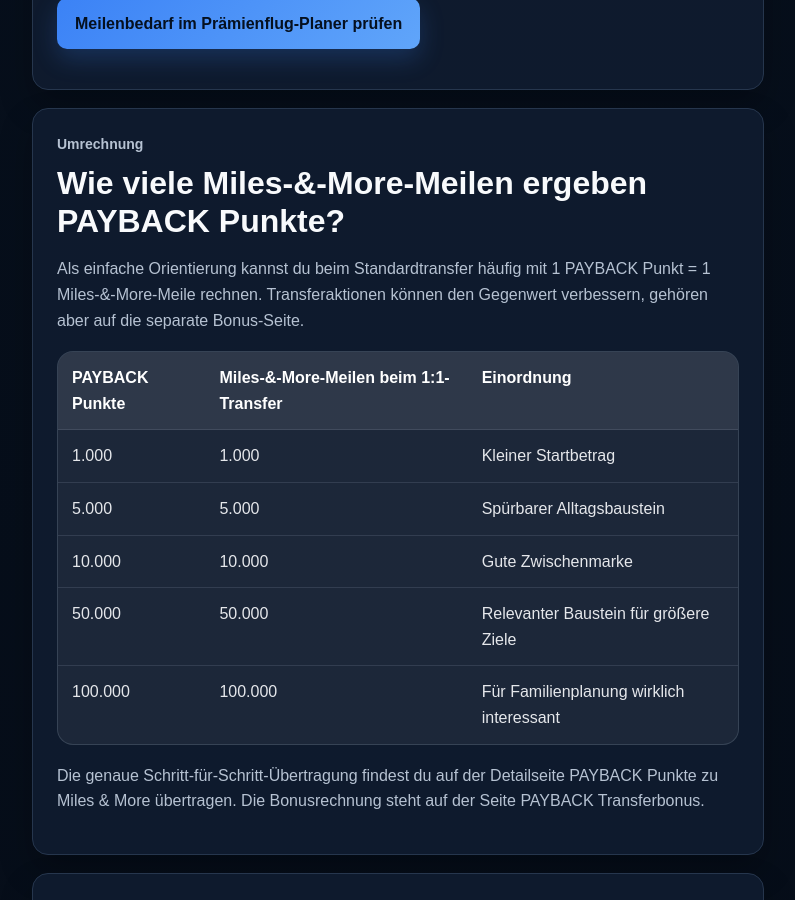
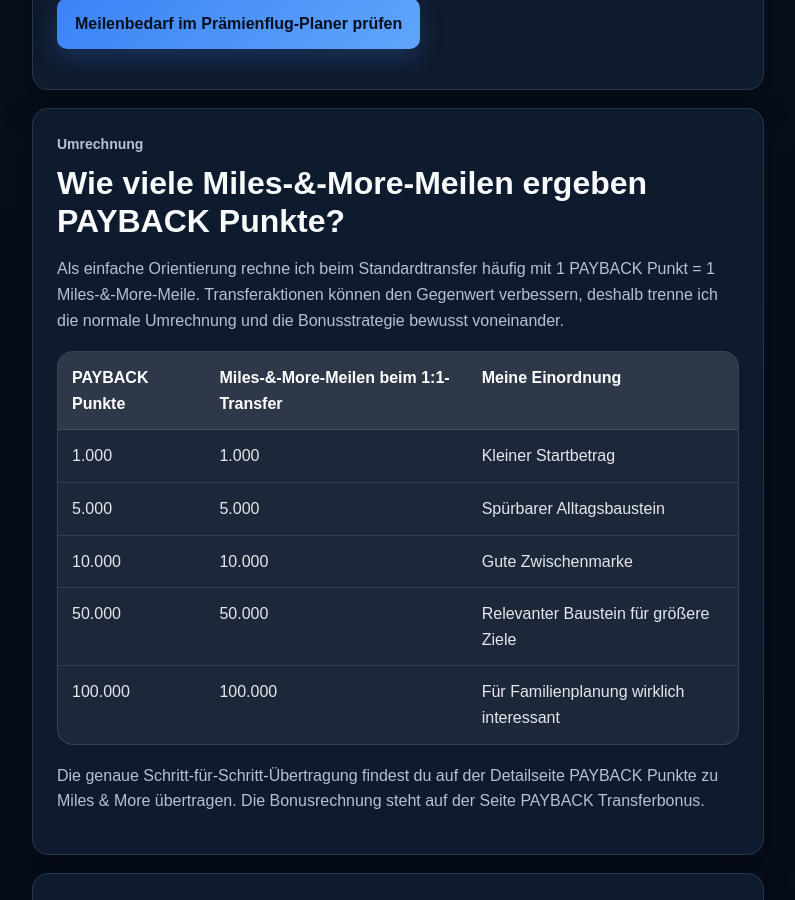
Before and after one commit to Praemienflug-Planer/miles-planer, a Jekyll site: the page built from meilen-sammeln/payback/index.html, in a window 1280 px wide and 900 px high, scrolled down 6218 px. Shown: the whole window, without its empty margins (68-863 px from the left). Built offline with Jekyll 4.4.1, drawn with Linux system fonts in a browser that asks for light colours.

Commit message:
Rewrite PAYBACK conversion in first person

```diff
--- a/_includes/payback/umrechnung.html
+++ b/_includes/payback/umrechnung.html
@@ -1 +1 @@
-<div class="article-card seo-card" id="umrechnung"><p class="eyebrow">Umrechnung</p><h2>Wie viele Miles-&amp;-More-Meilen ergeben PAYBACK Punkte?</h2><p>Als einfache Orientierung kannst du beim Standardtransfer häufig mit 1 PAYBACK Punkt = 1 Miles-&amp;-More-Meile rechnen. Transferaktionen können den Gegenwert verbessern, gehören aber auf die separate Bonus-Seite.</p><table class="points-table"><thead><tr><th>PAYBACK Punkte</th><th>Miles-&amp;-More-Meilen beim 1:1-Transfer</th><th>Einordnung</th></tr></thead><tbody><tr><td>1.000</td><td>1.000</td><td>Kleiner Startbetrag</td></tr><tr><td>5.000</td><td>5.000</td><td>Spürbarer Alltagsbaustein</td></tr><tr><td>10.000</td><td>10.000</td><td>Gute Zwischenmarke</td></tr><tr><td>50.000</td><td>50.000</td><td>Relevanter Baustein für größere Ziele</td></tr><tr><td>100.000</td><td>100.000</td><td>Für Familienplanung wirklich interessant</td></tr></tbody></table><p>Die genaue Schritt-für-Schritt-Übertragung findest du auf der Detailseite <a href="/meilen-sammeln/payback-punkte-miles-and-more/">PAYBACK Punkte zu Miles &amp; More übertragen</a>. Die Bonusrechnung steht auf der Seite <a href="/meilen-sammeln/payback-transferbonus/">PAYBACK Transferbonus</a>.</p></div>
+<div class="article-card seo-card" id="umrechnung"><p class="eyebrow">Umrechnung</p><h2>Wie viele Miles-&amp;-More-Meilen ergeben PAYBACK Punkte?</h2><p>Als einfache Orientierung rechne ich beim Standardtransfer häufig mit 1 PAYBACK Punkt = 1 Miles-&amp;-More-Meile. Transferaktionen können den Gegenwert verbessern, deshalb trenne ich die normale Umrechnung und die Bonusstrategie bewusst voneinander.</p><table class="points-table"><thead><tr><th>PAYBACK Punkte</th><th>Miles-&amp;-More-Meilen beim 1:1-Transfer</th><th>Meine Einordnung</th></tr></thead><tbody><tr><td>1.000</td><td>1.000</td><td>Kleiner Startbetrag</td></tr><tr><td>5.000</td><td>5.000</td><td>Spürbarer Alltagsbaustein</td></tr><tr><td>10.000</td><td>10.000</td><td>Gute Zwischenmarke</td></tr><tr><td>50.000</td><td>50.000</td><td>Relevanter Baustein für größere Ziele</td></tr><tr><td>100.000</td><td>100.000</td><td>Für Familienplanung wirklich interessant</td></tr></tbody></table><p>Die genaue Schritt-für-Schritt-Übertragung findest du auf der Detailseite <a href="/meilen-sammeln/payback-punkte-miles-and-more/">PAYBACK Punkte zu Miles &amp; More übertragen</a>. Die Bonusrechnung steht auf der Seite <a href="/meilen-sammeln/payback-transferbonus/">PAYBACK Transferbonus</a>.</p></div>
```
